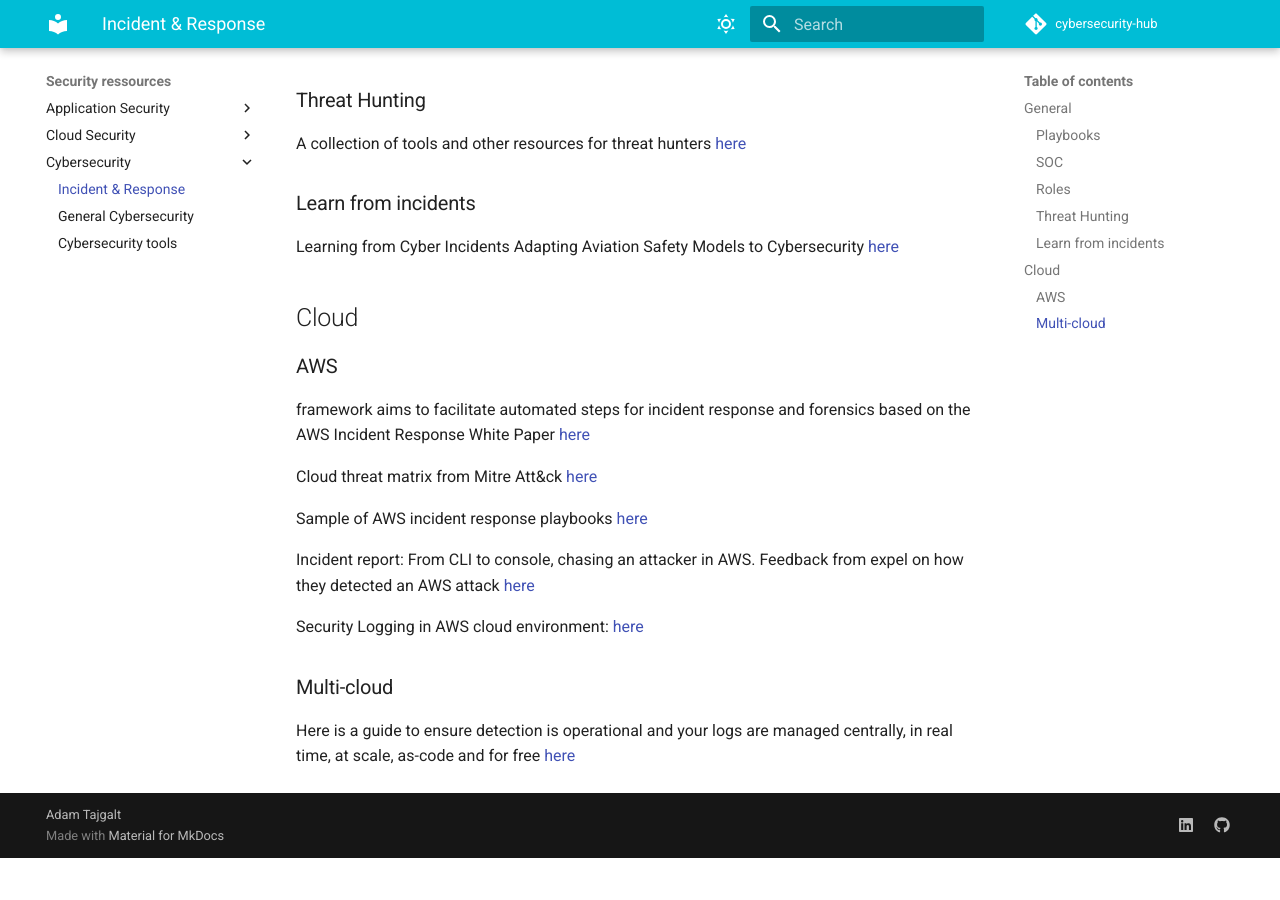
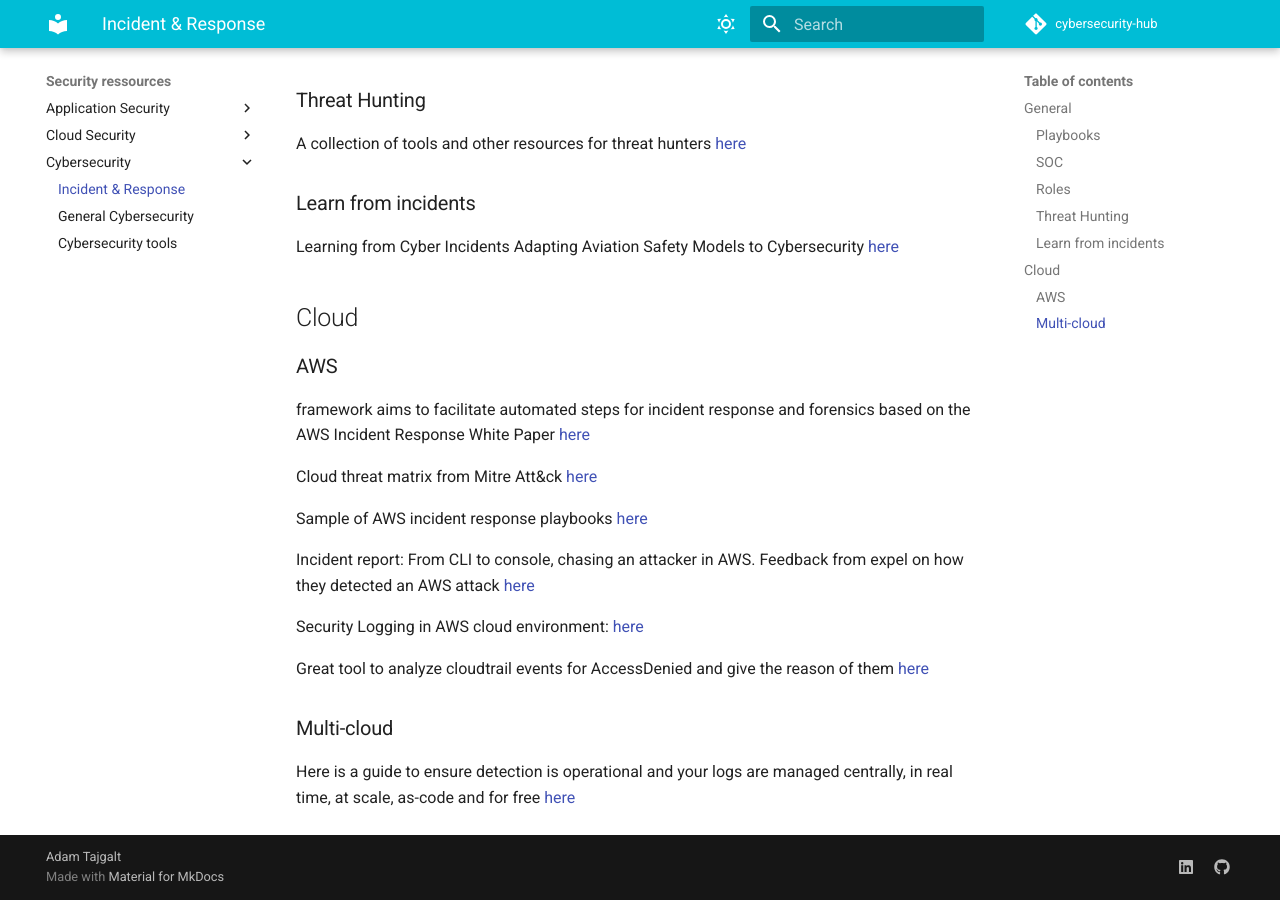
Before and after one commit to adamtaj/cybersecurity-hub, an MkDocs documentation site: the page built from docs/Security ressources/Cybersecurity/IncidentResponse.md, in a window 1280 px wide and 900 px high, scrolled down 1006 px. Built offline with MkDocs 1.6.1 and Material for MkDocs 9.7.7, drawn with Linux system fonts in a browser that asks for light colours; comment, search, counter and statistics services are not loaded; before the commit the page ends 1864 px from its top, so only the background shows below that.

Commit message:
Add more content

```diff
--- a/docs/Security ressources/Cybersecurity/IncidentResponse.md
+++ b/docs/Security ressources/Cybersecurity/IncidentResponse.md
@@ -44,6 +44,8 @@ Incident report: From CLI to console, chasing an attacker in AWS. Feedback from
 
 Security Logging in AWS cloud environment: [here](Security Logging in Cloud Environments - AWS)
 
+Great tool to analyze cloudtrail events for AccessDenied and give the reason of them [here](https://github.com/ermetic/access-undenied-aws)
+
 ### Multi-cloud
 
 Here is a guide to ensure detection is operational and your logs are managed centrally, in real time, at scale, as-code and for free [here](https://m365internals.com/2021/07/05/why-are-windows-defender-av-logs-so-important-and-how-to-monitor-them-with-azure-sentinel/)
```
